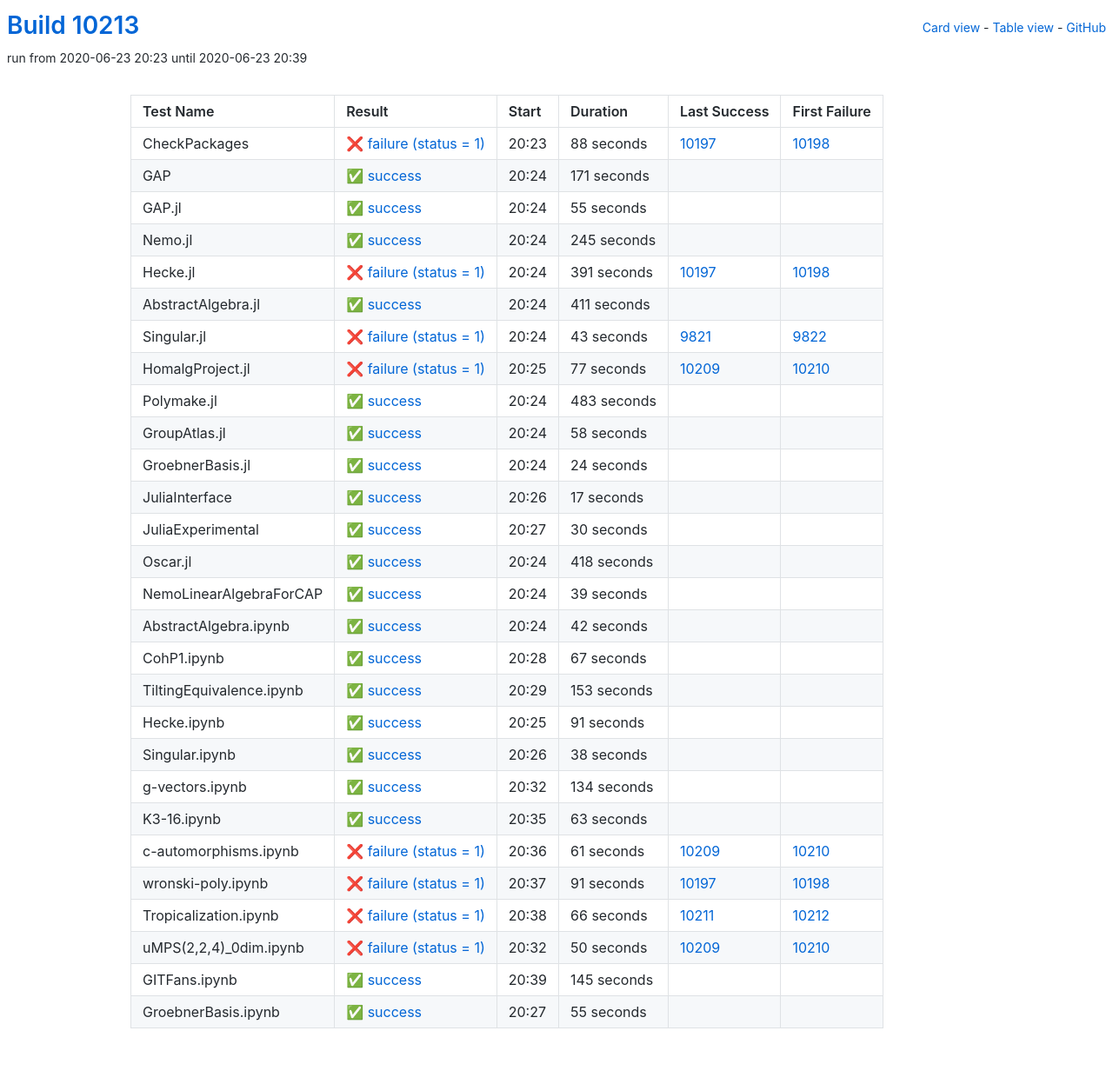
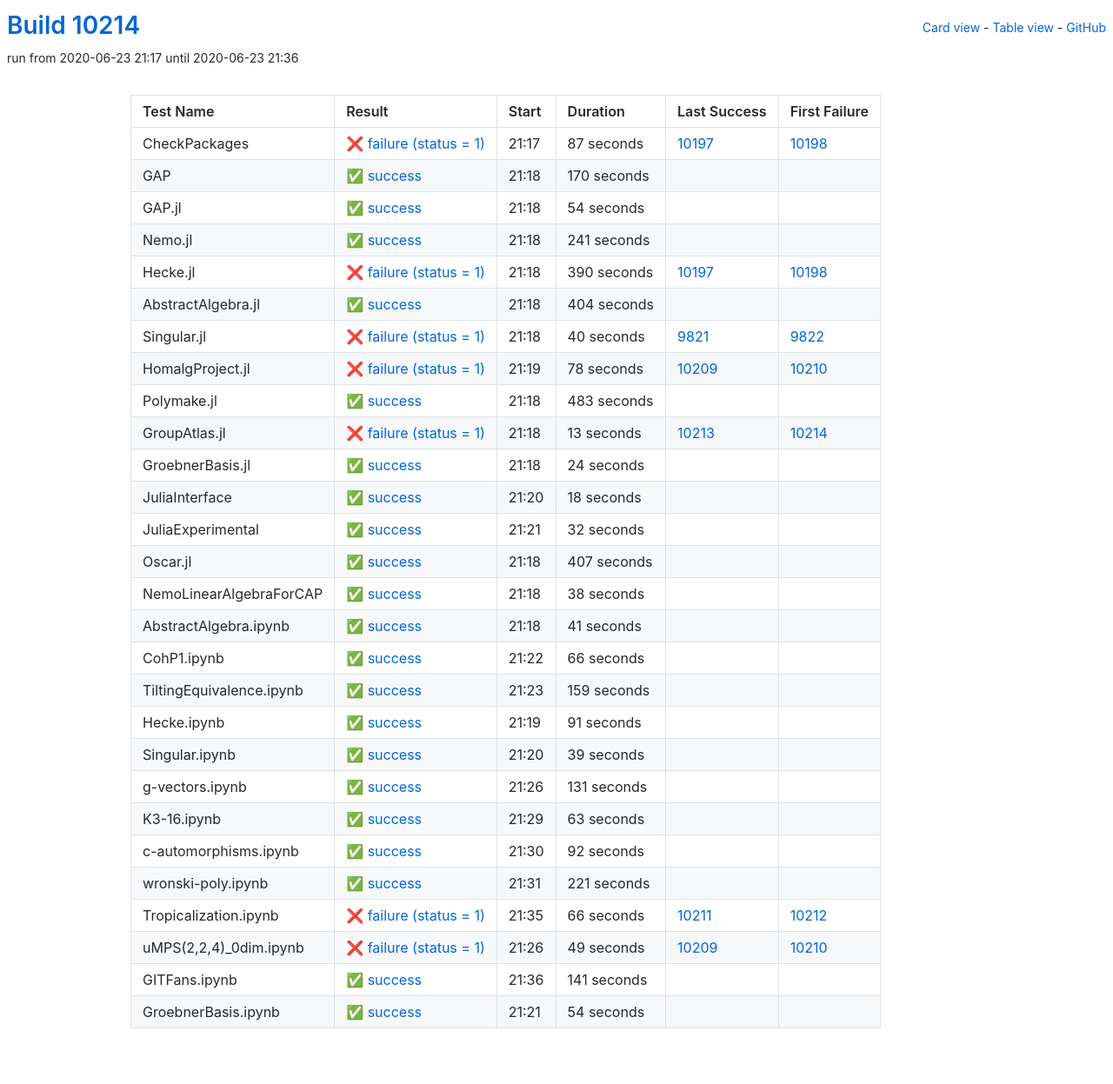
Before and after one commit to oscar-system/oscar-ci-status, a Jekyll site: the page built from table.html, in a window 1280 px wide. Shown: the whole page at 87% size. Built offline with Jekyll 4.4.1, drawn with Linux system fonts in a browser that asks for light colours.

Commit message:
Build #10214

```diff
--- a/_data/ci.yml
+++ b/_data/ci.yml
@@ -1,6 +1,6 @@
 ---
-build: 10213
-build_url: https://oscarci.mathematik.uni-kl.de/job/oscar/10213/
+build: 10214
+build_url: https://oscarci.mathematik.uni-kl.de/job/oscar/10214/
 job: oscar
 organization: oscar-system
 repo: oscar-ci-status
@@ -8,104 +8,104 @@ repourl: https://github.com/oscar-system/oscar-ci-status
 tests:
 - name: CheckPackages
   id: checkpackages
-  log: https://oscarci.mathematik.uni-kl.de/job/oscar/10213/artifact/logs/build-10213/CheckPackages.log
-  start: 2020-06-23 20:23
+  log: https://oscarci.mathematik.uni-kl.de/job/oscar/10214/artifact/logs/build-10214/CheckPackages.log
+  start: 2020-06-23 21:17
   success: false
   exitcode: 1
   status: failure
-  duration: 88
+  duration: 87
   last_success: 10197
   last_success_url: https://oscarci.mathematik.uni-kl.de/job/oscar/10197/
   first_failure: 10198
   first_failure_url: https://oscarci.mathematik.uni-kl.de/job/oscar/10198/
 - name: GAP
   id: gap
-  log: https://oscarci.mathematik.uni-kl.de/job/oscar/10213/artifact/logs/build-10213/GAP.log
-  start: 2020-06-23 20:24
+  log: https://oscarci.mathematik.uni-kl.de/job/oscar/10214/artifact/logs/build-10214/GAP.log
+  start: 2020-06-23 21:18
   success: true
   exitcode: 0
   status: success
-  duration: 171
+  duration: 170
   last_success: false
   last_success_url:
   first_failure: false
   first_failure_url:
 - name: GAP.jl
   id: gap-jl
-  log: https://oscarci.mathematik.uni-kl.de/job/oscar/10213/artifact/logs/build-10213/GAP.jl.log
-  start: 2020-06-23 20:24
+  log: https://oscarci.mathematik.uni-kl.de/job/oscar/10214/artifact/logs/build-10214/GAP.jl.log
+  start: 2020-06-23 21:18
   success: true
   exitcode: 0
   status: success
-  duration: 55
+  duration: 54
   last_success: false
   last_success_url:
   first_failure: false
   first_failure_url:
 - name: Nemo.jl
   id: nemo-jl
-  log: https://oscarci.mathematik.uni-kl.de/job/oscar/10213/artifact/logs/build-10213/Nemo.jl.log
-  start: 2020-06-23 20:24
+  log: https://oscarci.mathematik.uni-kl.de/job/oscar/10214/artifact/logs/build-10214/Nemo.jl.log
+  start: 2020-06-23 21:18
   success: true
   exitcode: 0
   status: success
-  duration: 245
+  duration: 241
   last_success: false
   last_success_url:
   first_failure: false
   first_failure_url:
 - name: Hecke.jl
   id: hecke-jl
-  log: https://oscarci.mathematik.uni-kl.de/job/oscar/10213/artifact/logs/build-10213/Hecke.jl.log
-  start: 2020-06-23 20:24
+  log: https://oscarci.mathematik.uni-kl.de/job/oscar/10214/artifact/logs/build-10214/Hecke.jl.log
+  start: 2020-06-23 21:18
   success: false
   exitcode: 1
   status: failure
-  duration: 391
+  duration: 390
   last_success: 10197
   last_success_url: https://oscarci.mathematik.uni-kl.de/job/oscar/10197/
   first_failure: 10198
   first_failure_url: https://oscarci.mathematik.uni-kl.de/job/oscar/10198/
 - name: AbstractAlgebra.jl
   id: abstractalgebra-jl
-  log: https://oscarci.mathematik.uni-kl.de/job/oscar/10213/artifact/logs/build-10213/AbstractAlgebra.jl.log
-  start: 2020-06-23 20:24
+  log: https://oscarci.mathematik.uni-kl.de/job/oscar/10214/artifact/logs/build-10214/AbstractAlgebra.jl.log
+  start: 2020-06-23 21:18
   success: true
   exitcode: 0
   status: success
-  duration: 411
+  duration: 404
   last_success: false
   last_success_url:
   first_failure: false
   first_failure_url:
 - name: Singular.jl
   id: singular-jl
-  log: https://oscarci.mathematik.uni-kl.de/job/oscar/10213/artifact/logs/build-10213/Singular.jl.log
-  start: 2020-06-23 20:24
+  log: https://oscarci.mathematik.uni-kl.de/job/oscar/10214/artifact/logs/build-10214/Singular.jl.log
+  start: 2020-06-23 21:18
   success: false
   exitcode: 1
   status: failure
-  duration: 43
+  duration: 40
   last_success: 9821
   last_success_url: https://oscarci.mathematik.uni-kl.de/job/oscar/9821/
   first_failure: 9822
   first_failure_url: https://oscarci.mathematik.uni-kl.de/job/oscar/9822/
 - name: HomalgProject.jl
   id: homalgproject-jl
-  log: https://oscarci.mathematik.uni-kl.de/job/oscar/10213/artifact/logs/build-10213/HomalgProject.jl.log
-  start: 2020-06-23 20:25
+  log: https://oscarci.mathematik.uni-kl.de/job/oscar/10214/artifact/logs/build-10214/HomalgProject.jl.log
+  start: 2020-06-23 21:19
   success: false
   exitcode: 1
   status: failure
-  duration: 77
+  duration: 78
   last_success: 10209
   last_success_url: https://oscarci.mathematik.uni-kl.de/job/oscar/10209/
   first_failure: 10210
   first_failure_url: https://oscarci.mathematik.uni-kl.de/job/oscar/10210/
 - name: Polymake.jl
   id: polymake-jl
-  log: https://oscarci.mathematik.uni-kl.de/job/oscar/10213/artifact/logs/build-10213/Polymake.jl.log
-  start: 2020-06-23 20:24
+  log: https://oscarci.mathematik.uni-kl.de/job/oscar/10214/artifact/logs/build-10214/Polymake.jl.log
+  start: 2020-06-23 21:18
   success: true
   exitcode: 0
   status: success
@@ -116,20 +116,20 @@ tests:
   first_failure_url:
 - name: GroupAtlas.jl
   id: groupatlas-jl
-  log: https://oscarci.mathematik.uni-kl.de/job/oscar/10213/artifact/logs/build-10213/GroupAtlas.jl.log
-  start: 2020-06-23 20:24
-  success: true
-  exitcode: 0
-  status: success
-  duration: 58
-  last_success: false
-  last_success_url:
-  first_failure: false
-  first_failure_url:
+  log: https://oscarci.mathematik.uni-kl.de/job/oscar/10214/artifact/logs/build-10214/GroupAtlas.jl.log
+  start: 2020-06-23 21:18
+  success: false
+  exitcode: 1
+  status: failure
+  duration: 13
+  last_success: 10213
+  last_success_url: https://oscarci.mathematik.uni-kl.de/job/oscar/10213/
+  first_failure: 10214
+  first_failure_url: https://oscarci.mathematik.uni-kl.de/job/oscar/10214/
 - name: GroebnerBasis.jl
   id: groebnerbasis-jl
-  log: https://oscarci.mathematik.uni-kl.de/job/oscar/10213/artifact/logs/build-10213/GroebnerBasis.jl.log
-  start: 2020-06-23 20:24
+  log: https://oscarci.mathematik.uni-kl.de/job/oscar/10214/artifact/logs/build-10214/GroebnerBasis.jl.log
+  start: 2020-06-23 21:18
   success: true
   exitcode: 0
   status: success
@@ -140,92 +140,92 @@ tests:
   first_failure_url:
 - name: JuliaInterface
   id: juliainterface
-  log: https://oscarci.mathematik.uni-kl.de/job/oscar/10213/artifact/logs/build-10213/JuliaInterface.log
-  start: 2020-06-23 20:26
+  log: https://oscarci.mathematik.uni-kl.de/job/oscar/10214/artifact/logs/build-10214/JuliaInterface.log
+  start: 2020-06-23 21:20
   success: true
   exitcode: 0
   status: success
-  duration: 17
+  duration: 18
   last_success: false
   last_success_url:
   first_failure: false
   first_failure_url:
 - name: JuliaExperimental
   id: juliaexperimental
-  log: https://oscarci.mathematik.uni-kl.de/job/oscar/10213/artifact/logs/build-10213/JuliaExperimental.log
-  start: 2020-06-23 20:27
+  log: https://oscarci.mathematik.uni-kl.de/job/oscar/10214/artifact/logs/build-10214/JuliaExperimental.log
+  start: 2020-06-23 21:21
   success: true
   exitcode: 0
   status: success
-  duration: 30
+  duration: 32
   last_success: false
   last_success_url:
   first_failure: false
   first_failure_url:
 - name: Oscar.jl
   id: oscar-jl
-  log: https://oscarci.mathematik.uni-kl.de/job/oscar/10213/artifact/logs/build-10213/Oscar.jl.log
-  start: 2020-06-23 20:24
+  log: https://oscarci.mathematik.uni-kl.de/job/oscar/10214/artifact/logs/build-10214/Oscar.jl.log
+  start: 2020-06-23 21:18
   success: true
   exitcode: 0
   status: success
-  duration: 418
+  duration: 407
   last_success: false
   last_success_url:
   first_failure: false
   first_failure_url:
 - name: NemoLinearAlgebraForCAP
   id: nemolinearalgebraforcap
-  log: https://oscarci.mathematik.uni-kl.de/job/oscar/10213/artifact/logs/build-10213/NemoLinearAlgebraForCAP.log
-  start: 2020-06-23 20:24
+  log: https://oscarci.mathematik.uni-kl.de/job/oscar/10214/artifact/logs/build-10214/NemoLinearAlgebraForCAP.log
+  start: 2020-06-23 21:18
   success: true
   exitcode: 0
   status: success
-  duration: 39
+  duration: 38
   last_success: false
   last_success_url:
   first_failure: false
   first_failure_url:
 - name: AbstractAlgebra.ipynb
   id: abstractalgebra-ipynb
-  log: https://oscarci.mathematik.uni-kl.de/job/oscar/10213/artifact/logs/build-10213/AbstractAlgebra.ipynb.log
-  start: 2020-06-23 20:24
+  log: https://oscarci.mathematik.uni-kl.de/job/oscar/10214/artifact/logs/build-10214/AbstractAlgebra.ipynb.log
+  start: 2020-06-23 21:18
   success: true
   exitcode: 0
   status: success
-  duration: 42
+  duration: 41
   last_success: false
   last_success_url:
   first_failure: false
   first_failure_url:
 - name: CohP1.ipynb
   id: cohp1-ipynb
-  log: https://oscarci.mathematik.uni-kl.de/job/oscar/10213/artifact/logs/build-10213/CohP1.ipynb.log
-  start: 2020-06-23 20:28
+  log: https://oscarci.mathematik.uni-kl.de/job/oscar/10214/artifact/logs/build-10214/CohP1.ipynb.log
+  start: 2020-06-23 21:22
   success: true
   exitcode: 0
   status: success
-  duration: 67
+  duration: 66
   last_success: false
   last_success_url:
   first_failure: false
   first_failure_url:
 - name: TiltingEquivalence.ipynb
   id: tiltingequivalence-ipynb
-  log: https://oscarci.mathematik.uni-kl.de/job/oscar/10213/artifact/logs/build-10213/TiltingEquivalence.ipynb.log
-  start: 2020-06-23 20:29
+  log: https://oscarci.mathematik.uni-kl.de/job/oscar/10214/artifact/logs/build-10214/TiltingEquivalence.ipynb.log
+  start: 2020-06-23 21:23
   success: true
   exitcode: 0
   status: success
-  duration: 153
+  duration: 159
   last_success: false
   last_success_url:
   first_failure: false
   first_failure_url:
 - name: Hecke.ipynb
   id: hecke-ipynb
-  log: https://oscarci.mathematik.uni-kl.de/job/oscar/10213/artifact/logs/build-10213/Hecke.ipynb.log
-  start: 2020-06-23 20:25
+  log: https://oscarci.mathematik.uni-kl.de/job/oscar/10214/artifact/logs/build-10214/Hecke.ipynb.log
+  start: 2020-06-23 21:19
   success: true
   exitcode: 0
   status: success
@@ -236,32 +236,32 @@ tests:
   first_failure_url:
 - name: Singular.ipynb
   id: singular-ipynb
-  log: https://oscarci.mathematik.uni-kl.de/job/oscar/10213/artifact/logs/build-10213/Singular.ipynb.log
-  start: 2020-06-23 20:26
+  log: https://oscarci.mathematik.uni-kl.de/job/oscar/10214/artifact/logs/build-10214/Singular.ipynb.log
+  start: 2020-06-23 21:20
   success: true
   exitcode: 0
   status: success
-  duration: 38
+  duration: 39
   last_success: false
   last_success_url:
   first_failure: false
   first_failure_url:
 - name: g-vectors.ipynb
   id: g-vectors-ipynb
-  log: https://oscarci.mathematik.uni-kl.de/job/oscar/10213/artifact/logs/build-10213/g-vectors.ipynb.log
-  start: 2020-06-23 20:32
+  log: https://oscarci.mathematik.uni-kl.de/job/oscar/10214/artifact/logs/build-10214/g-vectors.ipynb.log
+  start: 2020-06-23 21:26
   success: true
   exitcode: 0
   status: success
-  duration: 134
+  duration: 131
   last_success: false
   last_success_url:
   first_failure: false
   first_failure_url:
 - name: K3-16.ipynb
   id: k3-16-ipynb
-  log: https://oscarci.mathematik.uni-kl.de/job/oscar/10213/artifact/logs/build-10213/K3-16.ipynb.log
-  start: 2020-06-23 20:35
+  log: https://oscarci.mathematik.uni-kl.de/job/oscar/10214/artifact/logs/build-10214/K3-16.ipynb.log
+  start: 2020-06-23 21:29
   success: true
   exitcode: 0
   status: success
@@ -272,32 +272,32 @@ tests:
   first_failure_url:
 - name: c-automorphisms.ipynb
   id: c-automorphisms-ipynb
-  log: https://oscarci.mathematik.uni-kl.de/job/oscar/10213/artifact/logs/build-10213/c-automorphisms.ipynb.log
-  start: 2020-06-23 20:36
-  success: false
-  exitcode: 1
-  status: failure
-  duration: 61
-  last_success: 10209
-  last_success_url: https://oscarci.mathematik.uni-kl.de/job/oscar/10209/
-  first_failure: 10210
-  first_failure_url: https://oscarci.mathematik.uni-kl.de/job/oscar/10210/
+  log: https://oscarci.mathematik.uni-kl.de/job/oscar/10214/artifact/logs/build-10214/c-automorphisms.ipynb.log
+  start: 2020-06-23 21:30
+  success: true
+  exitcode: 0
+  status: success
+  duration: 92
+  last_success: false
+  last_success_url:
+  first_failure: false
+  first_failure_url:
 - name: wronski-poly.ipynb
   id: wronski-poly-ipynb
-  log: https://oscarci.mathematik.uni-kl.de/job/oscar/10213/artifact/logs/build-10213/wronski-poly.ipynb.log
-  start: 2020-06-23 20:37
-  success: false
-  exitcode: 1
-  status: failure
-  duration: 91
-  last_success: 10197
-  last_success_url: https://oscarci.mathematik.uni-kl.de/job/oscar/10197/
-  first_failure: 10198
-  first_failure_url: https://oscarci.mathematik.uni-kl.de/job/oscar/10198/
+  log: https://oscarci.mathematik.uni-kl.de/job/oscar/10214/artifact/logs/build-10214/wronski-poly.ipynb.log
+  start: 2020-06-23 21:31
+  success: true
+  exitcode: 0
+  status: success
+  duration: 221
+  last_success: false
+  last_success_url:
+  first_failure: false
+  first_failure_url:
 - name: Tropicalization.ipynb
   id: tropicalization-ipynb
-  log: https://oscarci.mathematik.uni-kl.de/job/oscar/10213/artifact/logs/build-10213/Tropicalization.ipynb.log
-  start: 2020-06-23 20:38
+  log: https://oscarci.mathematik.uni-kl.de/job/oscar/10214/artifact/logs/build-10214/Tropicalization.ipynb.log
+  start: 2020-06-23 21:35
   success: false
   exitcode: 1
   status: failure
@@ -308,36 +308,36 @@ tests:
   first_failure_url: https://oscarci.mathematik.uni-kl.de/job/oscar/10212/
 - name: uMPS(2,2,4)_0dim.ipynb
   id: umps-2-2-4-0dim-ipynb
-  log: https://oscarci.mathematik.uni-kl.de/job/oscar/10213/artifact/logs/build-10213/uMPS-2-2-4-_0dim.ipynb.log
-  start: 2020-06-23 20:32
+  log: https://oscarci.mathematik.uni-kl.de/job/oscar/10214/artifact/logs/build-10214/uMPS-2-2-4-_0dim.ipynb.log
+  start: 2020-06-23 21:26
   success: false
   exitcode: 1
   status: failure
-  duration: 50
+  duration: 49
   last_success: 10209
   last_success_url: https://oscarci.mathematik.uni-kl.de/job/oscar/10209/
   first_failure: 10210
   first_failure_url: https://oscarci.mathematik.uni-kl.de/job/oscar/10210/
 - name: GITFans.ipynb
   id: gitfans-ipynb
-  log: https://oscarci.mathematik.uni-kl.de/job/oscar/10213/artifact/logs/build-10213/GITFans.ipynb.log
-  start: 2020-06-23 20:39
+  log: https://oscarci.mathematik.uni-kl.de/job/oscar/10214/artifact/logs/build-10214/GITFans.ipynb.log
+  start: 2020-06-23 21:36
   success: true
   exitcode: 0
   status: success
-  duration: 145
+  duration: 141
   last_success: false
   last_success_url:
   first_failure: false
   first_failure_url:
 - name: GroebnerBasis.ipynb
   id: groebnerbasis-ipynb
-  log: https://oscarci.mathematik.uni-kl.de/job/oscar/10213/artifact/logs/build-10213/GroebnerBasis.ipynb.log
-  start: 2020-06-23 20:27
+  log: https://oscarci.mathematik.uni-kl.de/job/oscar/10214/artifact/logs/build-10214/GroebnerBasis.ipynb.log
+  start: 2020-06-23 21:21
   success: true
   exitcode: 0
   status: success
-  duration: 55
+  duration: 54
   last_success: false
   last_success_url:
   first_failure: false
```
Also changed, not shown: README.md.
